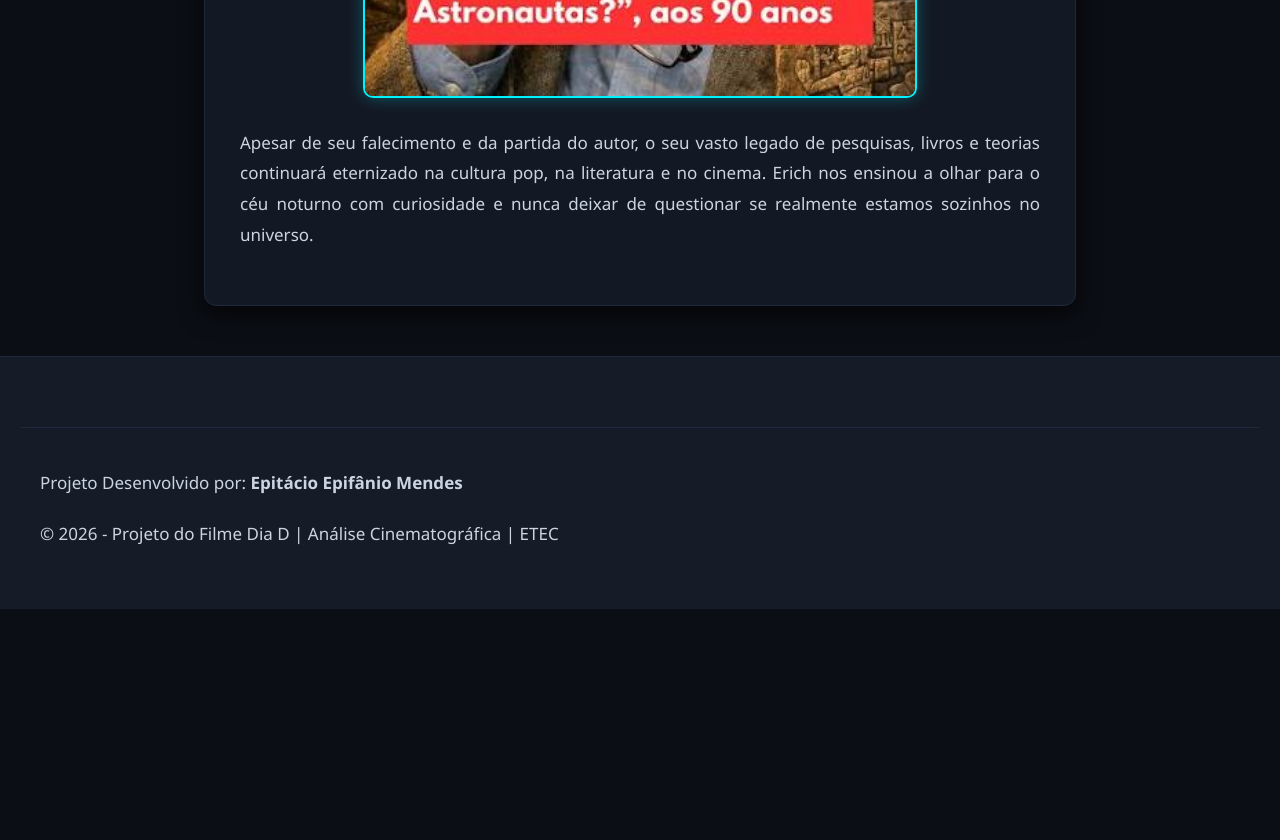
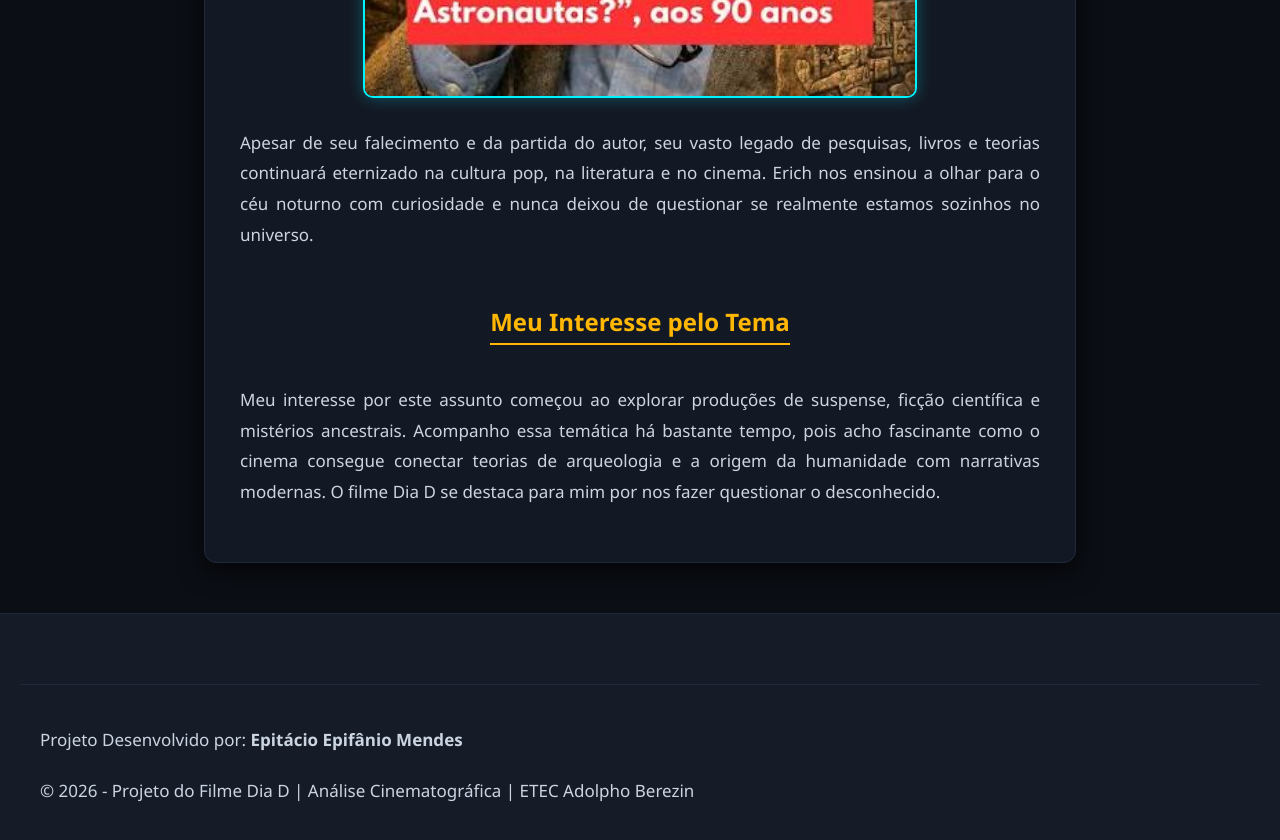
Before and after one commit to Pita62/meu_hobby, a plain HTML site: page sobre.html in a window 1280 px wide. Shown: the part 2580-3420 px from the top of the page. Before the commit the page ends 3189 px from the top, so only its background shows below. Drawn offline with Linux system fonts and the light colour scheme.

Commit message:
Revise content and add personal interest section
Updated text to improve clarity and added a new section about personal interest in the theme.

```diff
--- a/sobre.html
+++ b/sobre.html
@@ -35,14 +35,19 @@
         <!-- Imagem 3 - Foto em homenagem ao autor -->
         <img src="imagens/images3.jpg" alt="Homenagem ao autor Erich von Däniken" class="img-destaque">
 
-        <p>Apesar de seu falecimento e da partida do autor, o seu vasto legado de pesquisas, livros e teorias continuará eternizado na cultura pop, na literatura e no cinema. Erich nos ensinou a olhar para o céu noturno com curiosidade e nunca deixar de questionar se realmente estamos sozinhos no universo.</p>
+        <p>Apesar de seu falecimento e da partida do autor, seu vasto legado de pesquisas, livros e teorias continuará eternizado na cultura pop, na literatura e no cinema. Erich nos ensinou a olhar para o céu noturno com curiosidade e nunca deixou de questionar se realmente estamos sozinhos no universo.</p>
+
+        <h2>Meu Interesse pelo Tema</h2>
+        <p>Meu interesse por este assunto começou ao explorar produções de <extensão aula="texto-destaque">suspense, ficção científica e mistérios ancestrais</extensão>. Acompanho essa temática há <extensão aula="texto-destaque">bastante tempo</extensão>, pois acho fascinante como o cinema consegue conectar teorias de arqueologia e a origem da humanidade com narrativas modernas. O filme <forte>Dia D</forte> se destaca para mim por nos fazer questionar o desconhecido.</p>
+
+</principal>
     </main>
 
     <footer>
        <!-- Rodapé -->
     <footer>
         <p>Projeto Desenvolvido por: <strong>Epitácio Epifânio Mendes</strong></p>
-        <p>&copy; 2026 - Projeto do Filme Dia D | Análise Cinematográfica | ETEC</p>
+        <p>&copy; 2026 - Projeto do Filme Dia D | Análise Cinematográfica | ETEC Adolpho Berezin</p>
     </footer>
 
 
```
